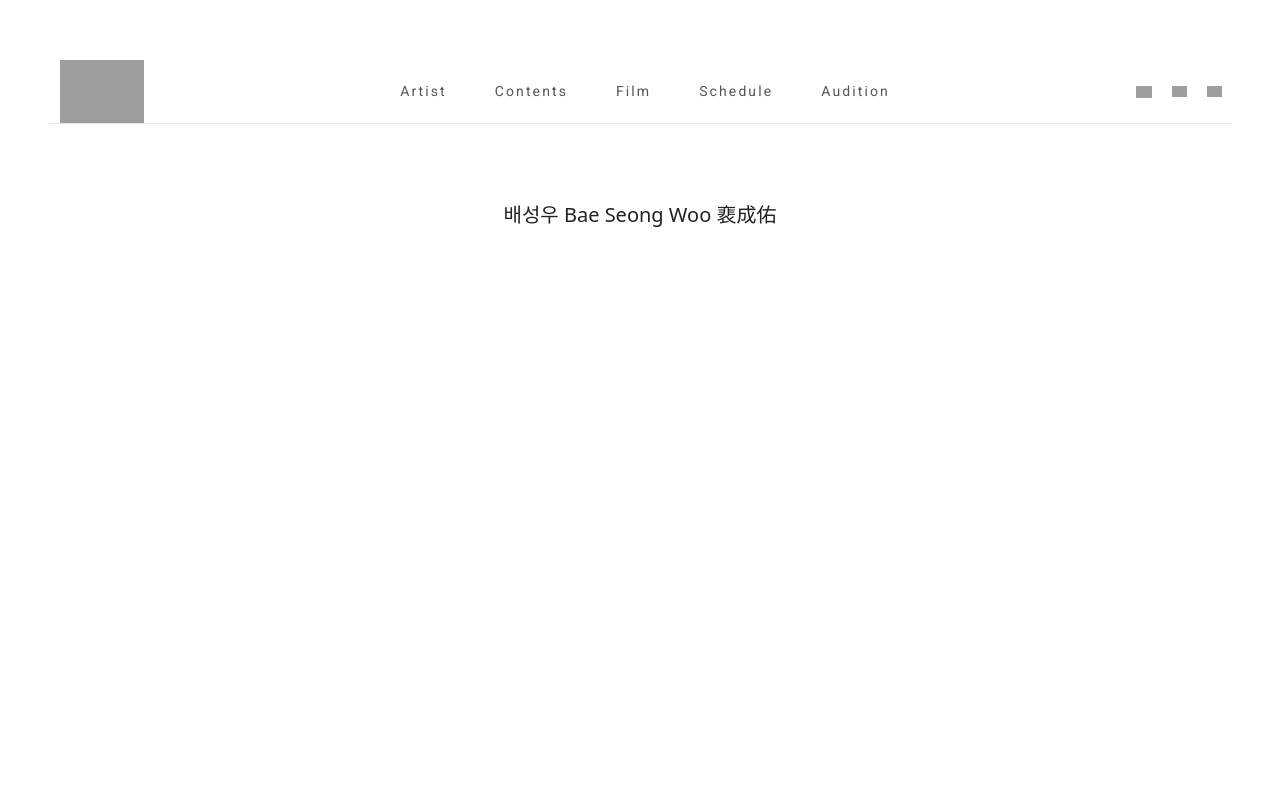
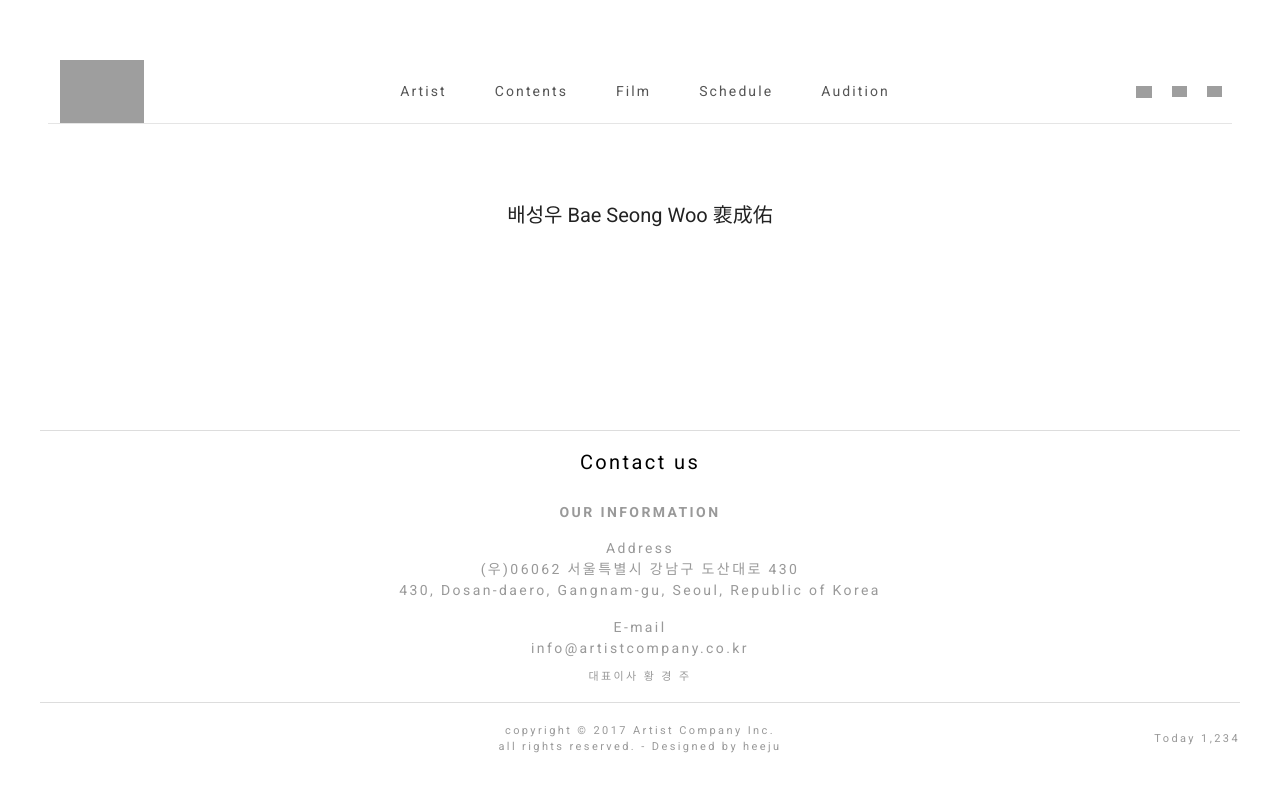
Before and after one commit to lucy-kim04/ArtistCompany, a Next.js app: page /artist/bae-seong-woo in a window 1280 px wide. Shown: the top 792 px of the page. Built offline with nearby package versions, Linux system fonts and the light colour scheme; grey boxes are pictures that could not be loaded.

Commit message:
feat: footer 구현

```diff
--- a/src/app/globals.css
+++ b/src/app/globals.css
@@ -10,6 +10,9 @@
 
 @layer base {
   html {
-    font-family: Roboto, 'Noto Sans KR', sans-serif;
+    font-family: var(--font-roboto), var(--font-noto-sans-kr), sans-serif;
+  }
+  body {
+    font-family: var(--font-roboto), var(--font-noto-sans-kr), sans-serif;
   }
 }
--- a/src/app/layout.tsx
+++ b/src/app/layout.tsx
@@ -2,6 +2,7 @@ import type { Metadata } from 'next';
 import { Roboto, Noto_Sans_KR } from 'next/font/google';
 import './globals.css';
 import Header from '@/components/common/Header';
+import Footer from '@/components/common/Footer/Footer';
 
 export const metadata: Metadata = {
   title: 'Artist Company',
@@ -34,9 +35,10 @@ export default function RootLayout({
 }>) {
   return (
     <html lang="ko" className={`${roboto.variable} ${notoSansKr.variable}`}>
-      <body className="font-sans">
+      <body>
         <Header />
         <main className="mt-[200px] px-16">{children}</main>
+        <Footer />
       </body>
     </html>
   );
--- /dev/null
+++ b/src/components/common/Footer/Footer.tsx
@@ -0,0 +1,49 @@
+import React from 'react';
+
+export default function Footer() {
+  return (
+    <footer className="w-full mt-[200px] tracking-[0.15em]">
+      <div className="mt-2 max-w-[1200px] mx-auto py-4 border-t border-[#DDDDDD]">
+        <h2 className="text-center text-[20px] font-[400] mb-[25px]">
+          Contact us
+        </h2>
+
+        <div className="text-center">
+          <h3 className="text-[#999999] text-[14px] font-bold mb-[15px]">
+            OUR INFORMATION
+          </h3>
+
+          <div className="space-y-4 text-[14px] text-[#999999]">
+            <div className="text-[11px]mb-[10px]">
+              <h4>Address</h4>
+              <p>(우)06062 서울특별시 강남구 도산대로 430</p>
+              <p>430, Dosan-daero, Gangnam-gu, Seoul, Republic of Korea</p>
+            </div>
+
+            <div className="mb-2.5">
+              <h4>
+                E-mail
+                <br></br>info@artistcompany.co.kr
+              </h4>
+            </div>
+
+            <div className="text-[11px]">
+              <h4>대표이사 황 경 주</h4>
+            </div>
+          </div>
+        </div>
+      </div>
+      <div className="max-w-[1200px] mx-auto">
+        <div className="flex justify-between items-center border-t border-[#DDDDDD] text-[11px] text-[#999999] py-5">
+          <div className="w-1/3"></div>
+          <p className="w-1/3 text-center">
+            copyright © 2017 Artist Company Inc.
+            <br />
+            all rights reserved. - Designed by heeju
+          </p>
+          <p className="w-1/3 text-right">Today 1,234</p>
+        </div>
+      </div>
+    </footer>
+  );
+}
```
